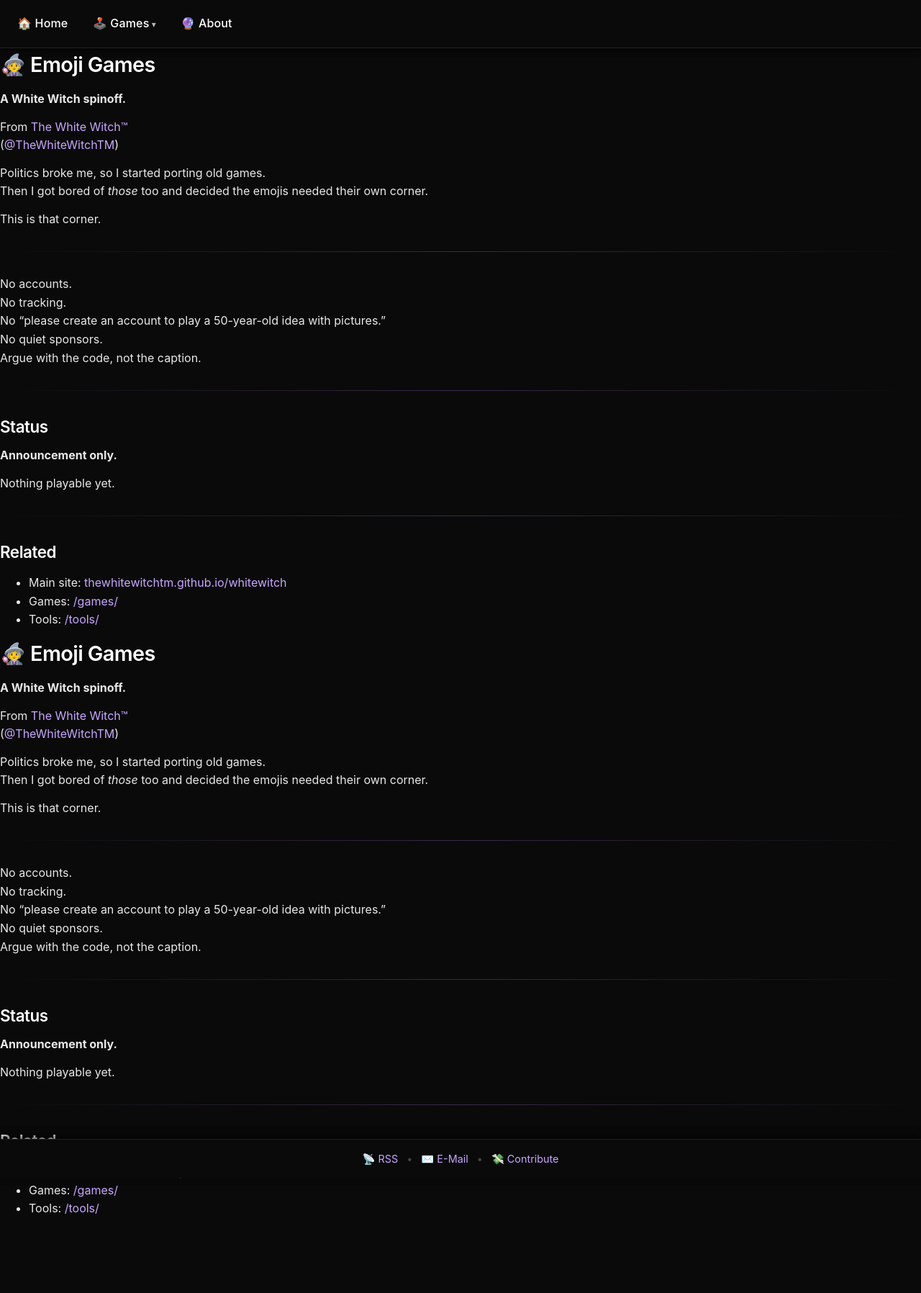
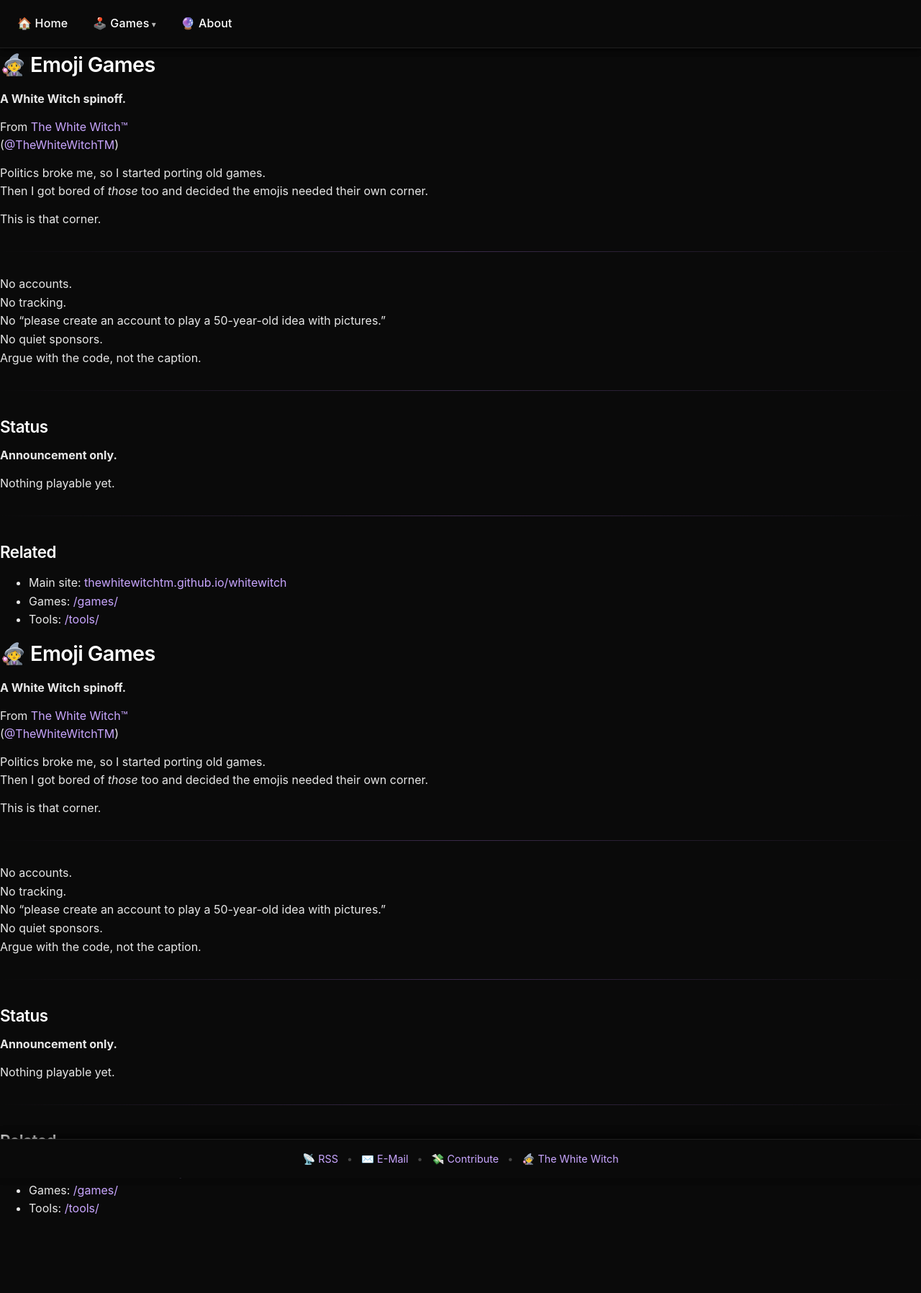
Before and after one commit to TheWhiteWitchTM/emojigames, a Jekyll site: the page built from index.md, in a window 1280 px wide. Shown: the whole page at 72% size. Built offline with Jekyll 4.4.1, drawn with Linux system fonts in a browser that asks for light colours.

Commit message:
Update footer.html

```diff
--- a/_includes/footer.html
+++ b/_includes/footer.html
@@ -5,5 +5,7 @@
     <a href="mailto:thewhitewitchtm@google.com">✉️ E-Mail</a>
     <span>•</span>
     <a href="#" title="Contribute (PayPal coming soon)">💸 Contribute</a>
+    <span>•</span>
+    <a href="https://thewhitewitchtm.github.io/whitewitch/" title="The White Witch™">🧙‍♀️ The White Witch</a>
   </div>
 </footer>
```
